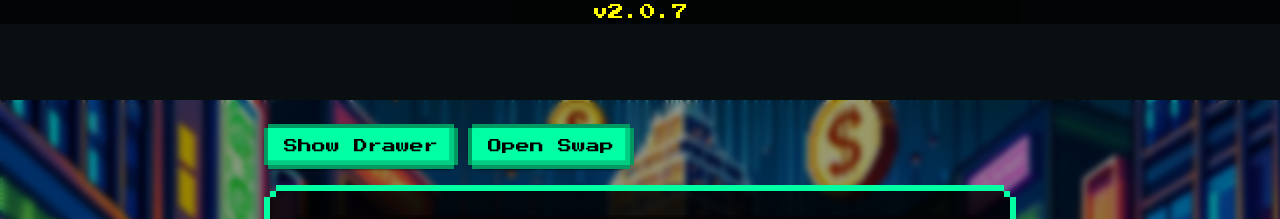
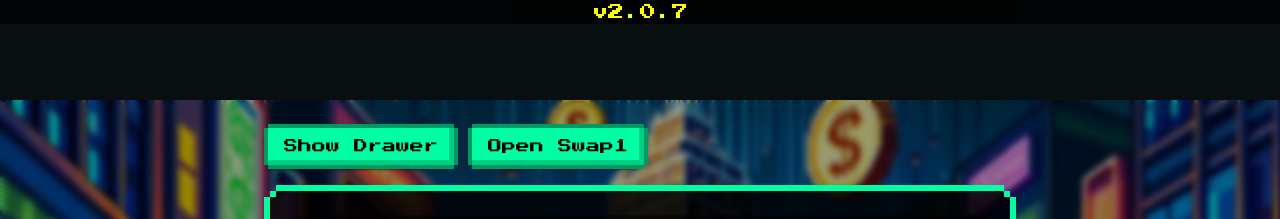
Before and after one commit to LeNgocPhuc99/test-bot, a React (Vite) app: page / in a window 1280 px wide. Shown: the top 219 px of the page. Built offline with nearby package versions, Linux system fonts and the light colour scheme.

Commit message:
test open swap1

```diff
--- a/src/core/components/BottomSwipeableDrawer.tsx
+++ b/src/core/components/BottomSwipeableDrawer.tsx
@@ -45,7 +45,7 @@ const BottomSwipeableDrawer = () => {
           marginLeft: "10px",
         }}
       >
-        Open Swap
+        Open Swap1
       </Button>
       <SwipeableDrawer
         anchor="bottom"
```
